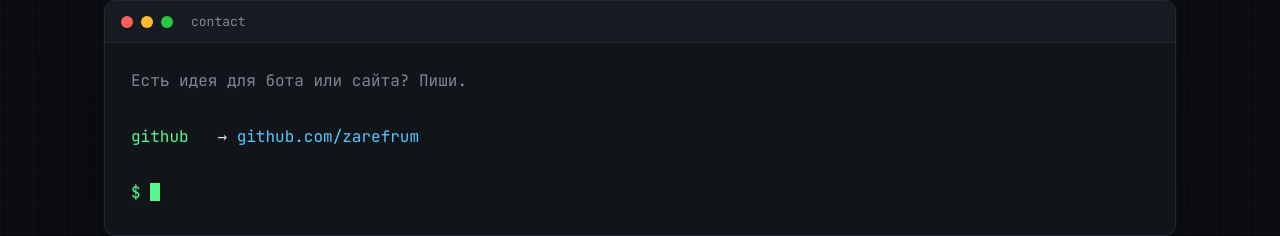
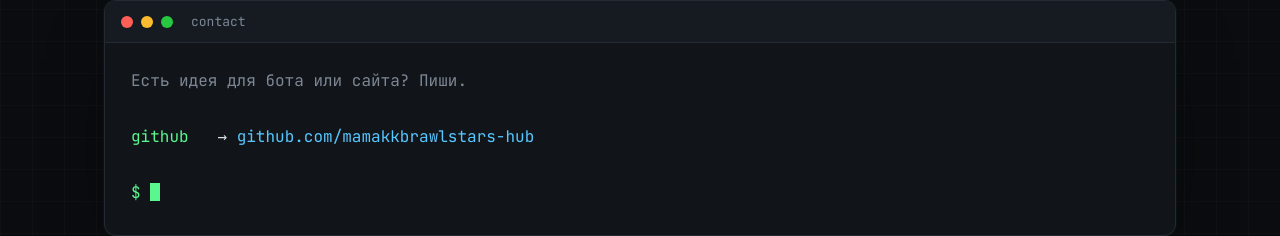
Before and after one commit to zarefrum/zarefrum.github.io, a plain HTML site: page index.html in a window 1280 px wide. Shown: the part 3863-4099 px from the top of the page. Drawn offline with Linux system fonts and the light colour scheme.

Commit message:
Point GitHub links to mamakkbrawlstars-hub
Co-Authored-By: Claude Opus 5.5 <noreply@anthropic.com>

```diff
--- a/index.html
+++ b/index.html
@@ -408,7 +408,7 @@
         <div class="term-body">
           <div class="line"><span class="d">Есть идея для бота или сайта? Пиши.</span></div>
           <div class="line">&nbsp;</div>
-          <div class="line"><span class="g">github</span>   → <a href="https://github.com/zarefrum" target="_blank" rel="noopener">github.com/zarefrum</a></div>
+          <div class="line"><span class="g">github</span>   → <a href="https://github.com/mamakkbrawlstars-hub" target="_blank" rel="noopener">github.com/mamakkbrawlstars-hub</a></div>
           <div class="line">&nbsp;</div>
           <div class="line"><span class="g">$</span> <span class="cursor"></span></div>
         </div>
```
Also changed, not shown: 1 other file.
